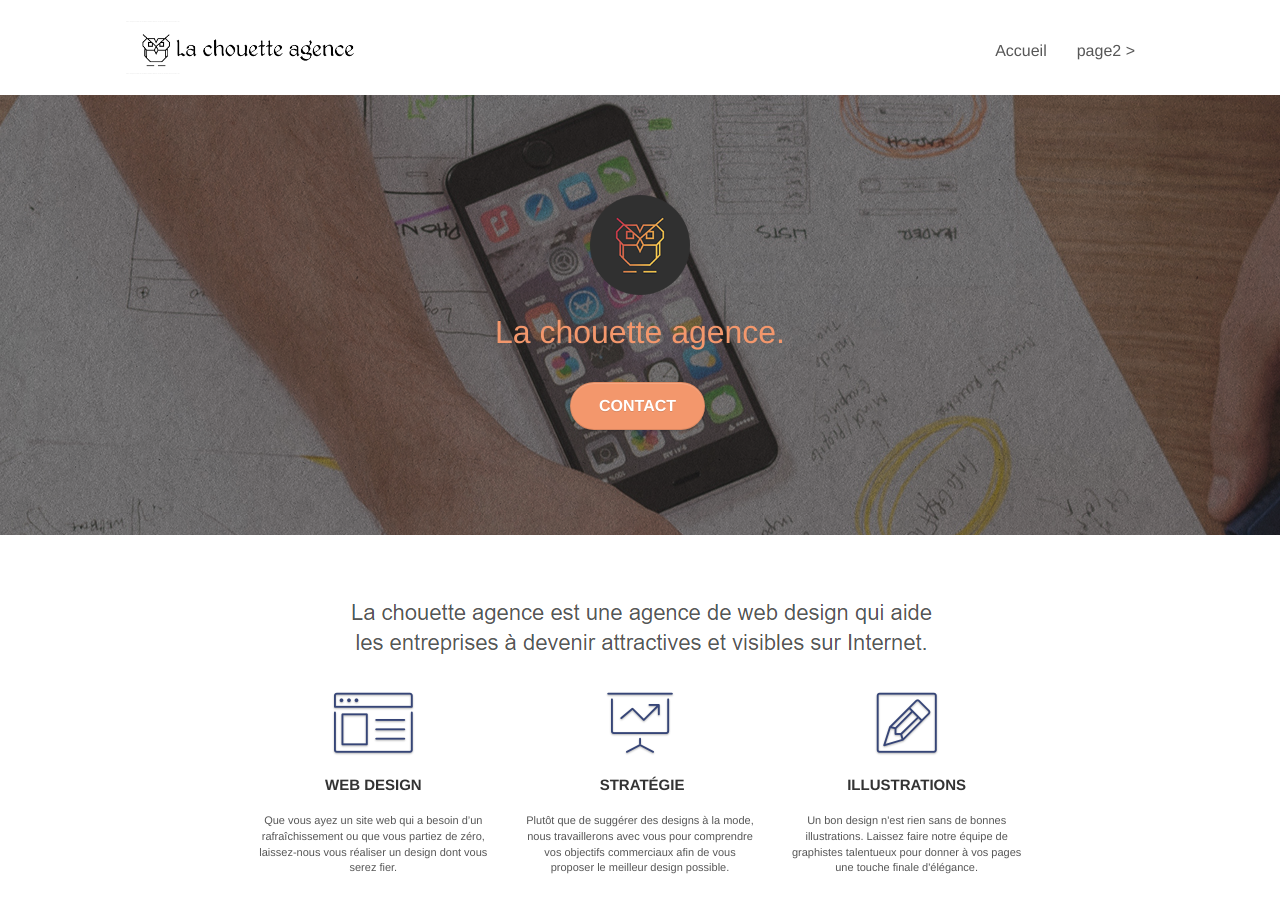
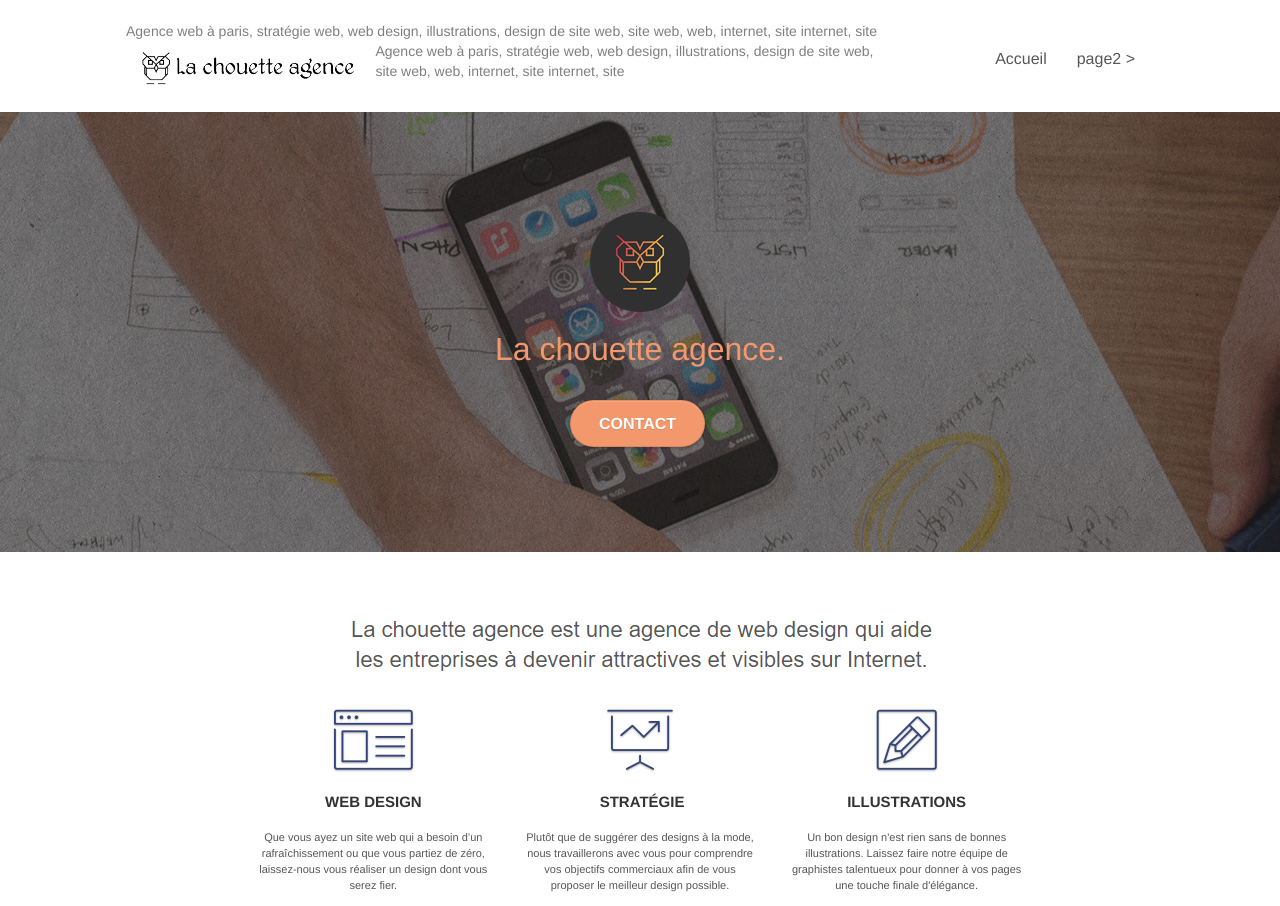
Before and after one commit to RanaSteven/StartingWebsite, a plain HTML site: page index.html in a window 1280 px wide. Shown: the top 906 px of the page. Drawn offline with Linux system fonts and the light colour scheme.

Commit message:
Commit 3 Juillet SEO Meta description et taille police

```diff
--- a/index.html
+++ b/index.html
@@ -3,7 +3,7 @@
 <head>
     <meta charset="utf-8">
     <meta name="keywords" content="seo, google, site web, site internet, agence design paris, agence design, agence design,agence design,agence design,agence design,agence design,agence design,agence design,agence design">
-    <meta name="description" content="">
+    <meta name="description" content="La chouette agence est une agence de web design qui aide les entreprises à devenir attractives et visibles sur internet.">
     <meta name="viewport" content="width=device-width, initial-scale=1.0, viewport-fit=cover">
     <link rel="shortcut icon" type="image/png" href="favicon.jpg">
 
@@ -37,9 +37,9 @@
 
 		<nav class="navbar row">
 			<div class="navbar-header">
-				<div class="keywords" style="color:#cccccc;font-size:1px;">Agence web à paris, stratégie web, web design, illustrations, design de site web, site web, web, internet, site internet, site</div>
+				<div class="keywords">Agence web à paris, stratégie web, web design, illustrations, design de site web, site web, web, internet, site internet, site</div>
 				<a class="navbar-brand" href="index.html"><img src="img/la-chouette-agence.png" alt="paris web design logo agence web meilleure agence" height="40" /></a>
-				<div class="keywords" style="color:#cccccc;font-size:1px;">Agence web à paris, stratégie web, web design, illustrations, design de site web, site web, web, internet, site internet, site</div>
+				<div class="keywords">Agence web à paris, stratégie web, web design, illustrations, design de site web, site web, web, internet, site internet, site</div>
 				<button id="nav-toggle" type="button" class="ui-navbar-toggle navbar-toggle" data-toggle="collapse" data-target=".navbar-1">
 					<span class="sr-only">Toggle navigation</span><span class="icon-bar"></span><span class="icon-bar"></span><span class="icon-bar"></span>
 				</button>
```
Also changed, not shown: 1 other file.
